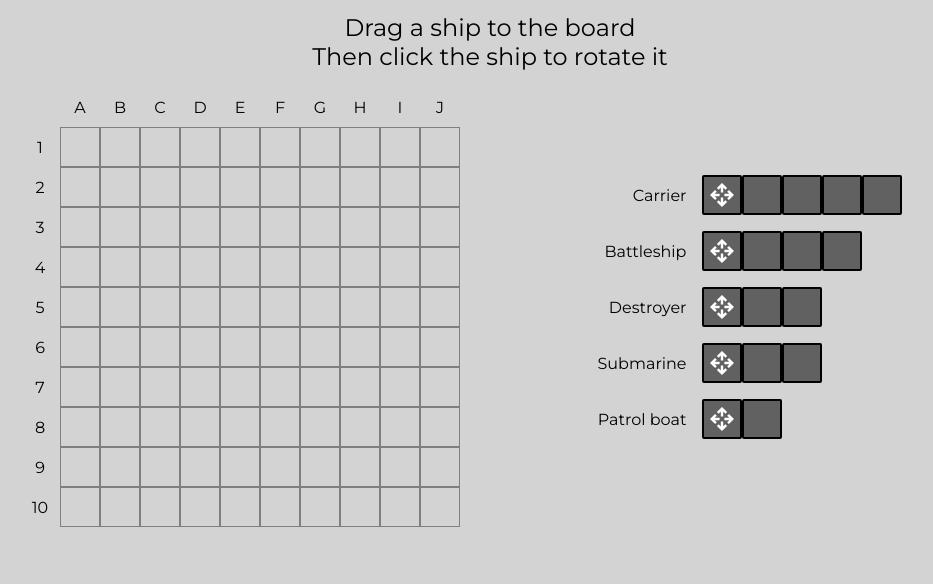
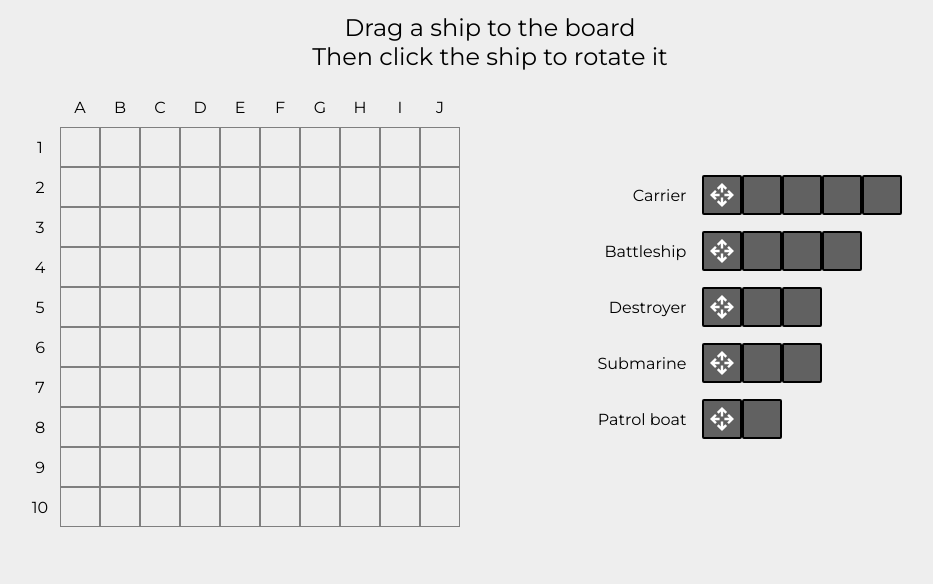
Before and after one commit to Dimar1510/battleship, a plain HTML site: page index.html in a window 1280 px wide. Shown: the part 216-800 px from the top of the page, without its empty margins (150-1083 px from the left). Drawn offline with Linux system fonts and the light colour scheme.

Commit message:
lighter background

```diff
--- a/style.css
+++ b/style.css
@@ -11,7 +11,7 @@
 :root {
     --board-size: 10;
     --cell-size: clamp(20px, 5vw, 40px);
-    --clr-bg: #d3d3d3;
+    --clr-bg: #eee;
     --clr-ship: #616161;
     --clr-miss: rgb(0, 56, 96);
     --clr-hit: maroon;
```
